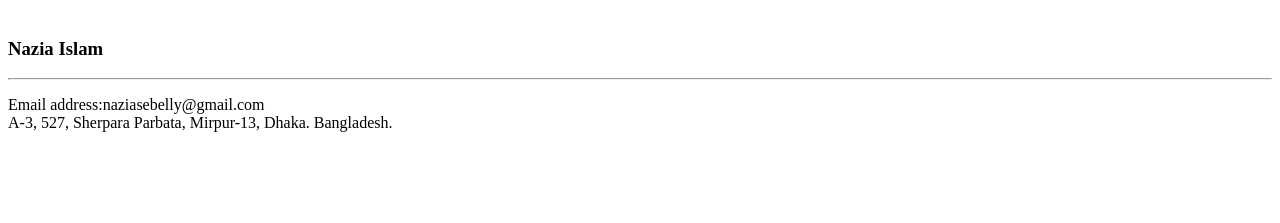
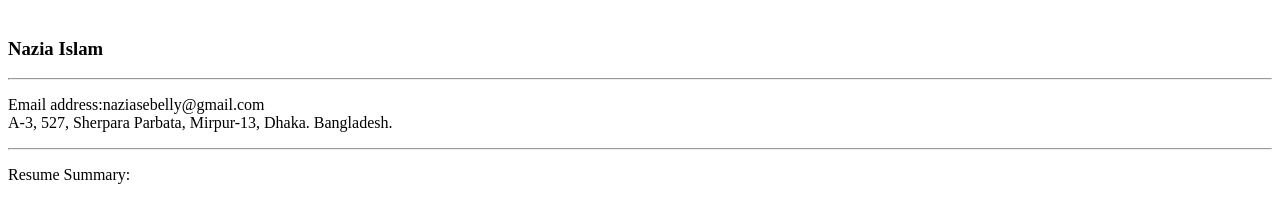
Before and after one commit to Nazia-Islam/Web-Development-Assignment1, a plain HTML site: page index.html in a window 1280 px wide. Shown: the part 79-302 px from the top of the page. Drawn offline with Linux system fonts and the light colour scheme.

Commit message:
Update index.html

```diff
--- a/index.html
+++ b/index.html
@@ -13,6 +13,8 @@
         <hr>
         <p>Email address:naziasebelly@gmail.com <br>
         A-3, 527, Sherpara Parbata, Mirpur-13, Dhaka. Bangladesh.</p>
+        <hr>
+        <p>Resume Summary:</p>
     </div>
 </body>
 </html>
```
